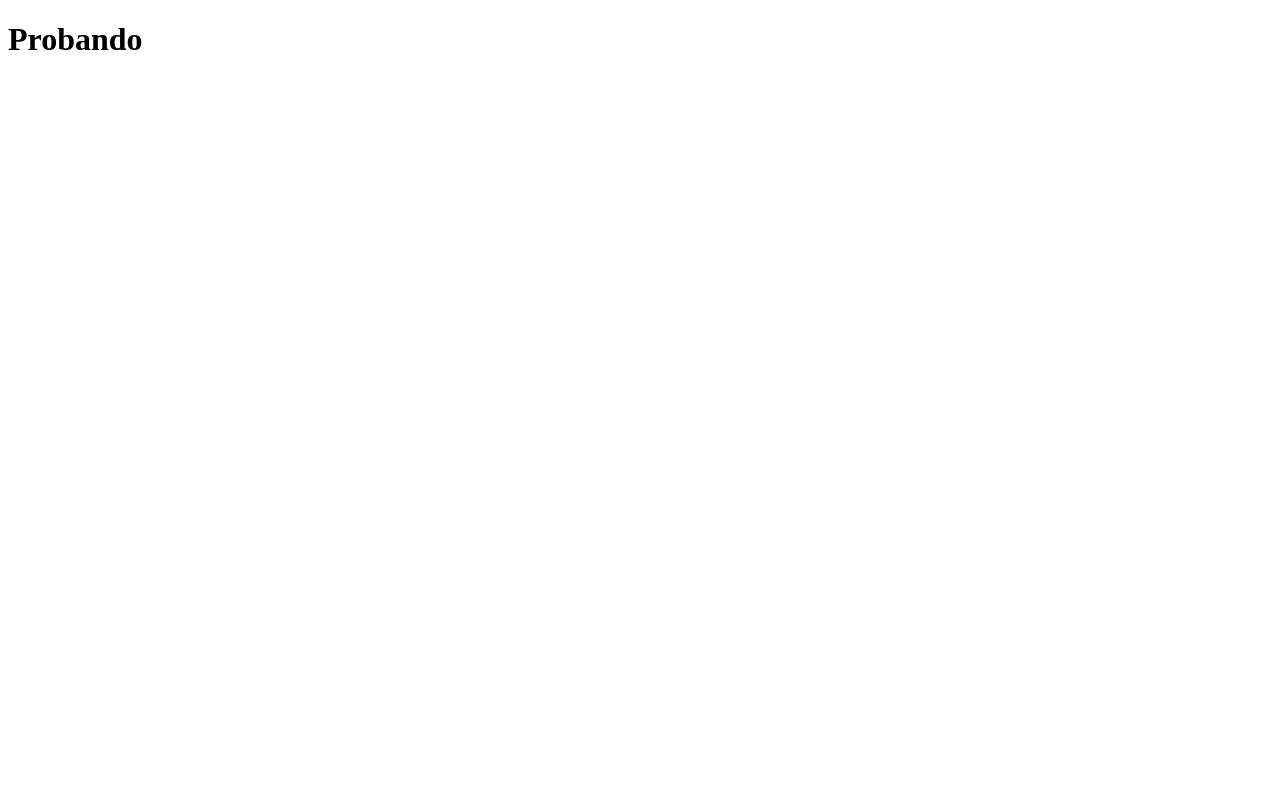
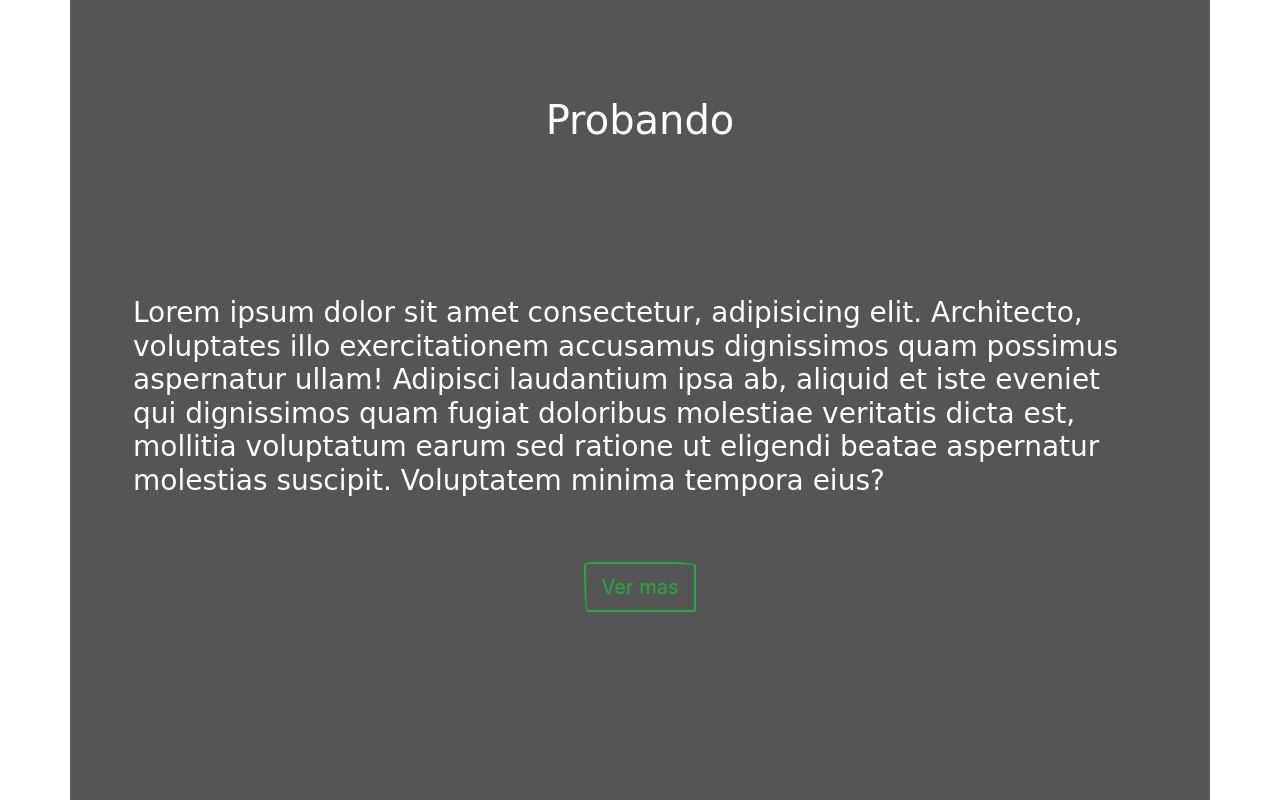
Before and after one commit to EDGUS1/store, a plain HTML site: page index.html in a window 1280 px wide. Drawn offline with nearby package versions, Linux system fonts and the light colour scheme; a web font is replaced by a local one.

Commit message:
fet: Pagina principal

```diff
--- a/index.html
+++ b/index.html
@@ -5,8 +5,36 @@
     <meta http-equiv="X-UA-Compatible" content="IE=edge" />
     <meta name="viewport" content="width=device-width, initial-scale=1.0" />
     <title>Document</title>
+    <link
+      rel="stylesheet"
+      href="https://cdn.jsdelivr.net/npm/bootswatch@4.5.2/dist/sketchy/bootstrap.min.css"
+      integrity="sha384-RxqHG2ilm4r6aFRpGmBbGTjsqwfqHOKy1ArsMhHusnRO47jcGqpIQqlQK/kmGy9R"
+      crossorigin="anonymous"
+    />
+    <link rel="stylesheet" href="style.css" />
   </head>
   <body>
-    <h1>Probando</h1>
+    <div class="container bg-secondary">
+      <div class="row">
+        <div class="col-12 text-center my-5 py-5">
+          <h1 class="h1 text-white">Probando</h1>
+        </div>
+      </div>
+      <div class="row m-5 text-white h3">
+        <p>
+          Lorem ipsum dolor sit amet consectetur, adipisicing elit. Architecto,
+          voluptates illo exercitationem accusamus dignissimos quam possimus
+          aspernatur ullam! Adipisci laudantium ipsa ab, aliquid et iste eveniet
+          qui dignissimos quam fugiat doloribus molestiae veritatis dicta est,
+          mollitia voluptatum earum sed ratione ut eligendi beatae aspernatur
+          molestias suscipit. Voluptatem minima tempora eius?
+        </p>
+      </div>
+      <div class="row m-5">
+        <div class="col-12 text-center">
+          <button class="btn btn-outline-success btn-lg">Ver mas</button>
+        </div>
+      </div>
+    </div>
   </body>
 </html>
--- /dev/null
+++ b/style.css
@@ -0,0 +1,4 @@
+.container{
+    height: 100vh;
+
+}
```
